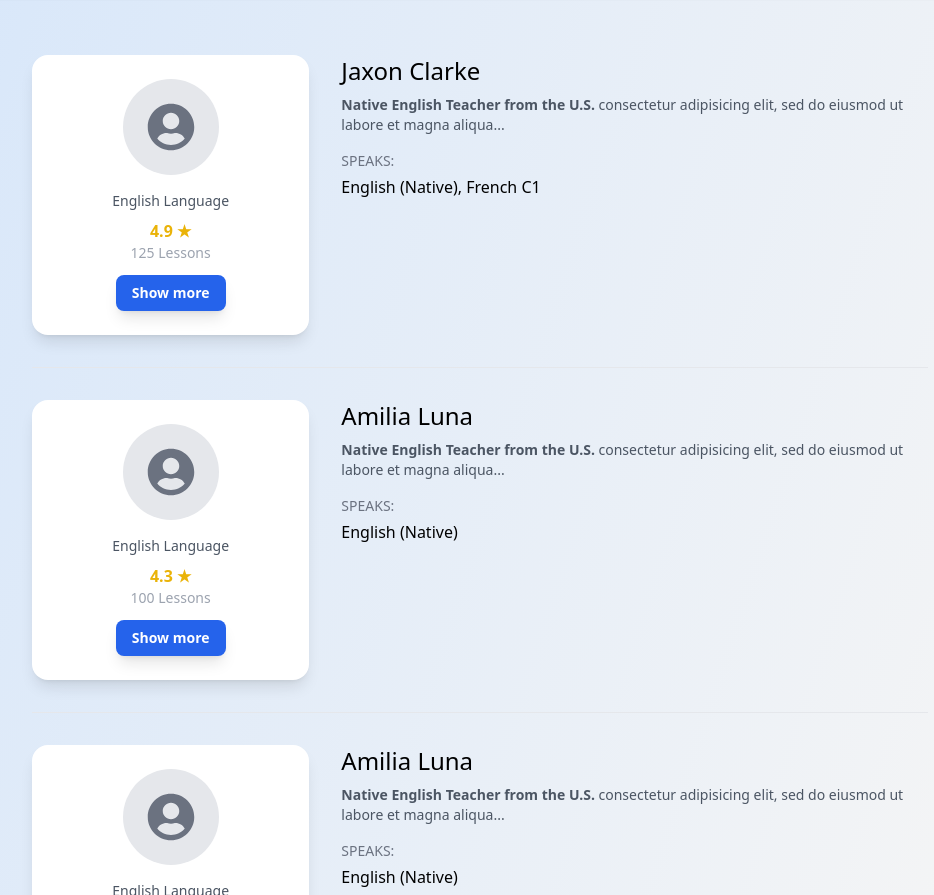
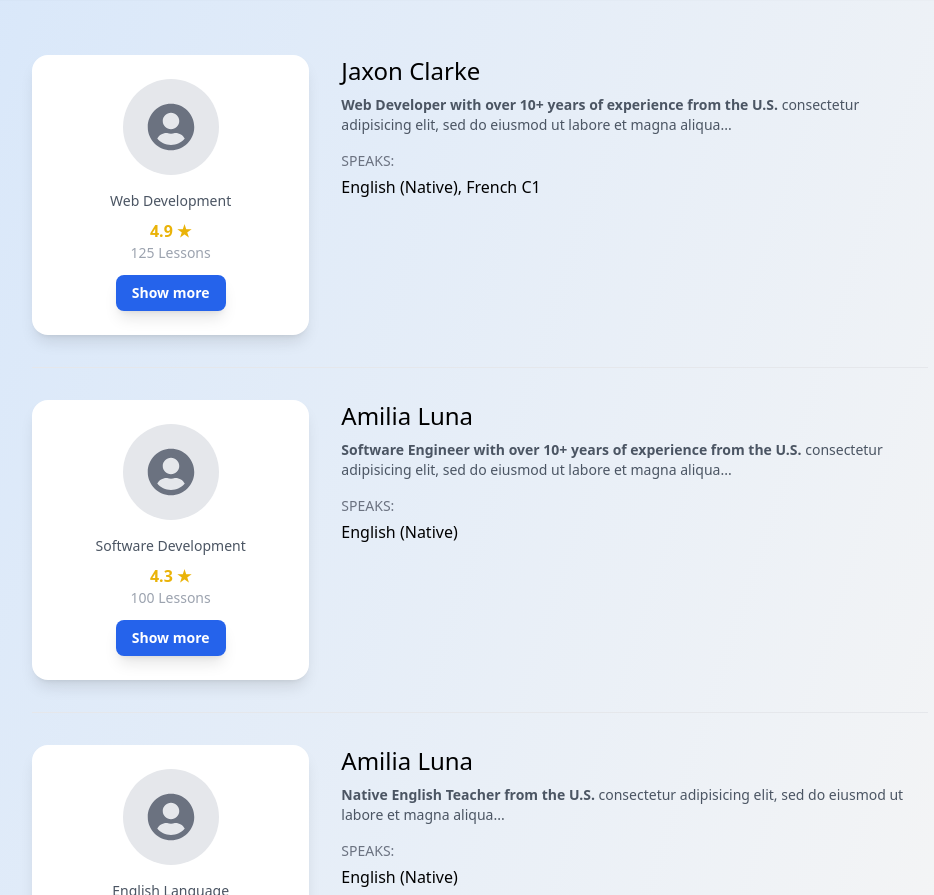
Before and after one commit to AdhurimBerisha/Study-Buddy, a React (Vite) app in the folder frontend/: page /tutors in a window 1280 px wide. Shown: the part 949-1844 px from the top of the page, without its empty margins (160-1094 px from the left). Built offline with nearby package versions, Linux system fonts and the light colour scheme.

Commit message:
Dummy Data

```diff
--- a/frontend/src/pages/Tutors/data.ts
+++ b/frontend/src/pages/Tutors/data.ts
@@ -14,11 +14,11 @@ export type Tutor = {
 export const tutors: Tutor[] = [
   {
     id: "jaxon-clarke",
-    category: "English Language",
+    category: "Web Development",
     rating: 4.9,
     lessons: 125,
     name: "Jaxon Clarke",
-    headline: "Native English Teacher from the U.S.",
+    headline: "Web Developer with over 10+ years of experience from the U.S.",
     description:
       "consectetur adipisicing elit, sed do eiusmod ut labore et magna aliqua...",
     speaks: "English (Native), French C1",
@@ -27,11 +27,12 @@ export const tutors: Tutor[] = [
   },
   {
     id: "amilia-luna",
-    category: "English Language",
+    category: "Software Development",
     rating: 4.3,
     lessons: 100,
     name: "Amilia Luna",
-    headline: "Native English Teacher from the U.S.",
+    headline:
+      "Software Engineer with over 10+ years of experience from the U.S.",
     description:
       "consectetur adipisicing elit, sed do eiusmod ut labore et magna aliqua...",
     speaks: "English (Native)",
```
